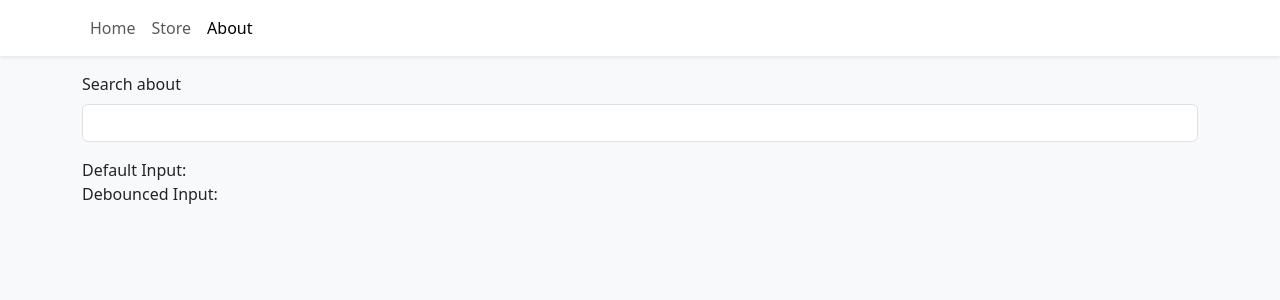
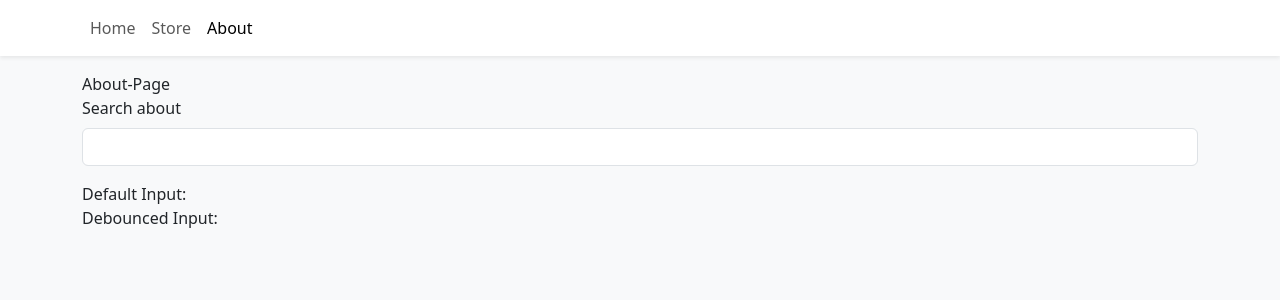
Before and after one commit to Mytheeswaran/react-webpack-typescript, a React app: page /about in a window 1280 px wide. Shown: the top 300 px of the page. Built offline with nearby package versions, Linux system fonts and the light colour scheme.

Commit message:
git push coverage

```diff
--- a/src/pages/About.tsx
+++ b/src/pages/About.tsx
@@ -24,6 +24,7 @@ export function About(): JSX.Element {
 
   return (
     <>
+      <div>About-Page</div>
       <Form.Group className="mb-3">
         <Form.Label>Search about</Form.Label>
         <Form.Control
```
